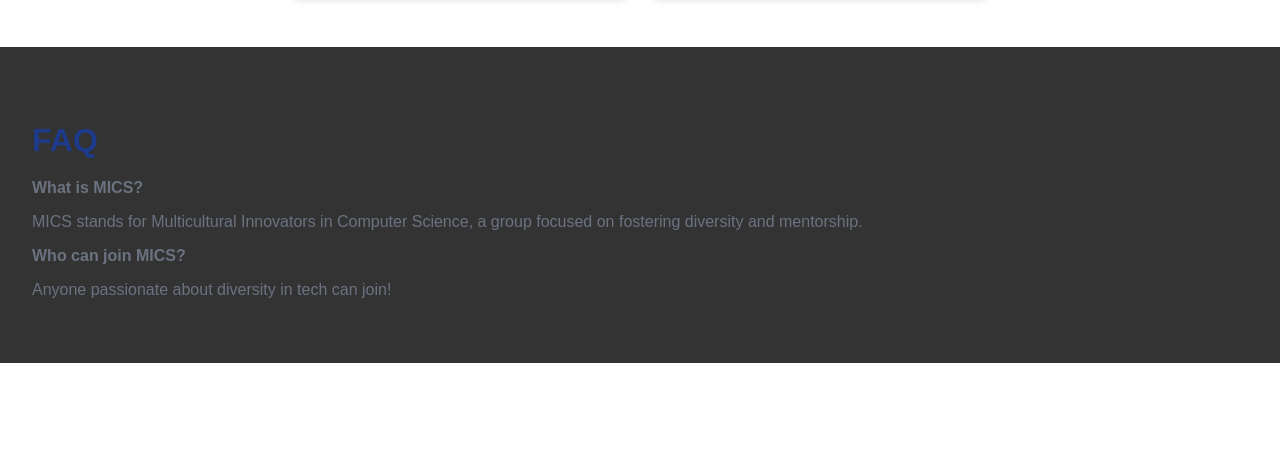
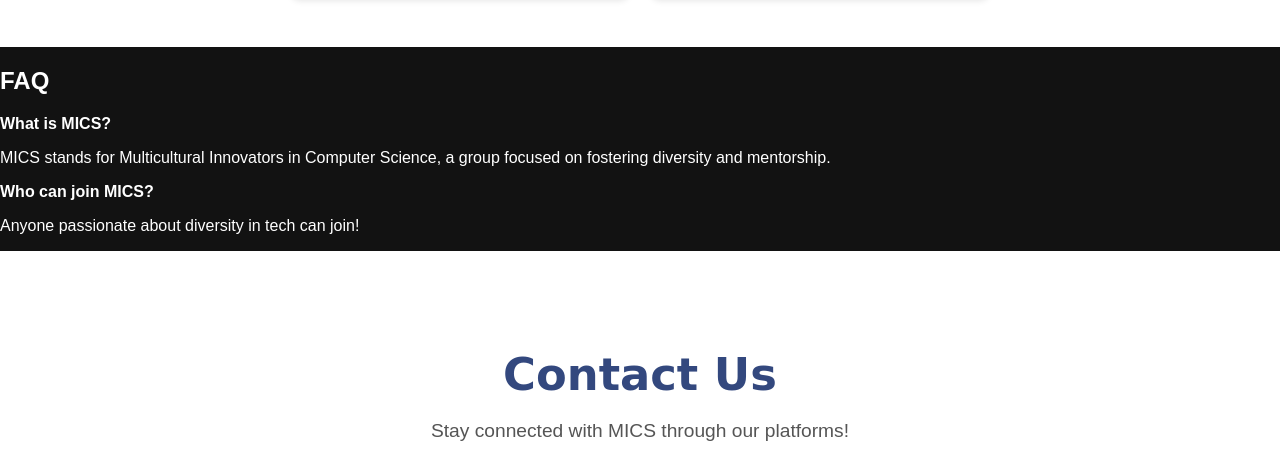
Before and after one commit to 5k-dan/mics_website, a plain HTML site: page index.html in a window 1280 px wide. Shown: the part 3353-3810 px from the top of the page. Drawn offline with Linux system fonts and the light colour scheme; a web font is replaced by a local one.

Commit message:
Update style.css

```diff
--- a/style.css
+++ b/style.css
@@ -414,22 +414,6 @@ body {
     box-shadow: 0px 4px 10px rgba(0, 0, 0, 0.3);
 }
 
-/* FAQ Section */
-.faq {
-    background-color: #333;
-    padding: 3rem 2rem;
-}
-
-.faq h2 {
-    font-size: 2rem;
-    margin-bottom: 20px;
-    color: #1E3A8A;
-}
-
-.faq p {
-    font-size: 1rem;
-    color: #6B7280;
-}
 
 /* Upcoming Events Section */
 .events-container {
```
